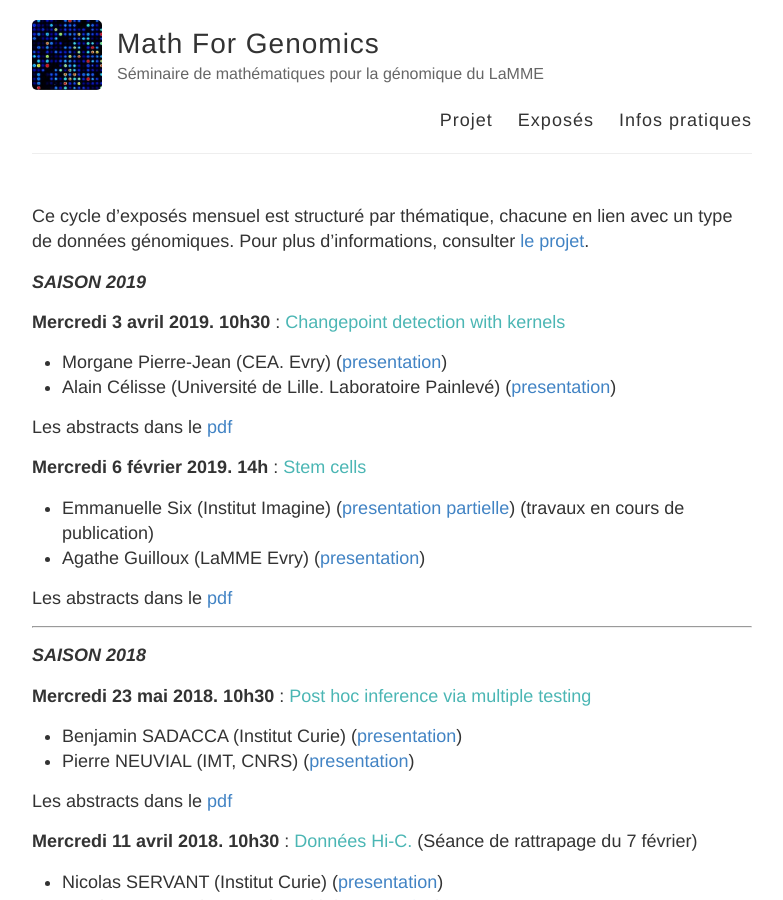
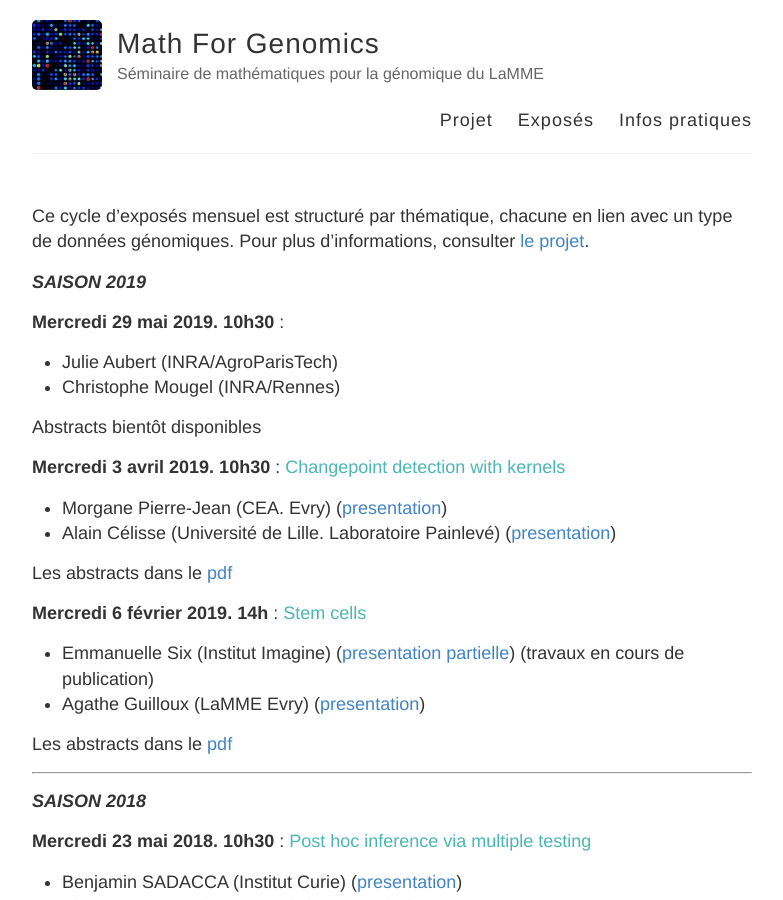
Before and after one commit to MathForGenomics/MathForGenomics.github.io, a Jekyll site: the page built from exposes.md, in a window 1280 px wide and 900 px high. Shown: the whole window, without its empty margins (248-1031 px from the left). Built offline with Jekyll 4.4.1, drawn with Linux system fonts in a browser that asks for light colours.

Commit message:
Update exposes.md

```diff
--- a/exposes.md
+++ b/exposes.md
@@ -7,6 +7,13 @@ permalink: /exposes/
 Ce cycle d’exposés mensuel est structuré par thématique, chacune en lien avec un type de données génomiques. Pour plus d'informations, consulter [le projet](projet.md).
 
 ***SAISON 2019***
+
+
+**Mercredi 29 mai 2019. 10h30** : <span style="color:rgb(75, 182, 180)"></span>
+- Julie Aubert (INRA/AgroParisTech)
+- Christophe Mougel (INRA/Rennes)
+
+Abstracts bientôt disponibles
 
 **Mercredi 3 avril 2019. 10h30** : <span style="color:rgb(75, 182, 180)">Changepoint detection with kernels</span>
 - Morgane Pierre-Jean (CEA. Evry) ([presentation](pierrejean.pdf))
```
